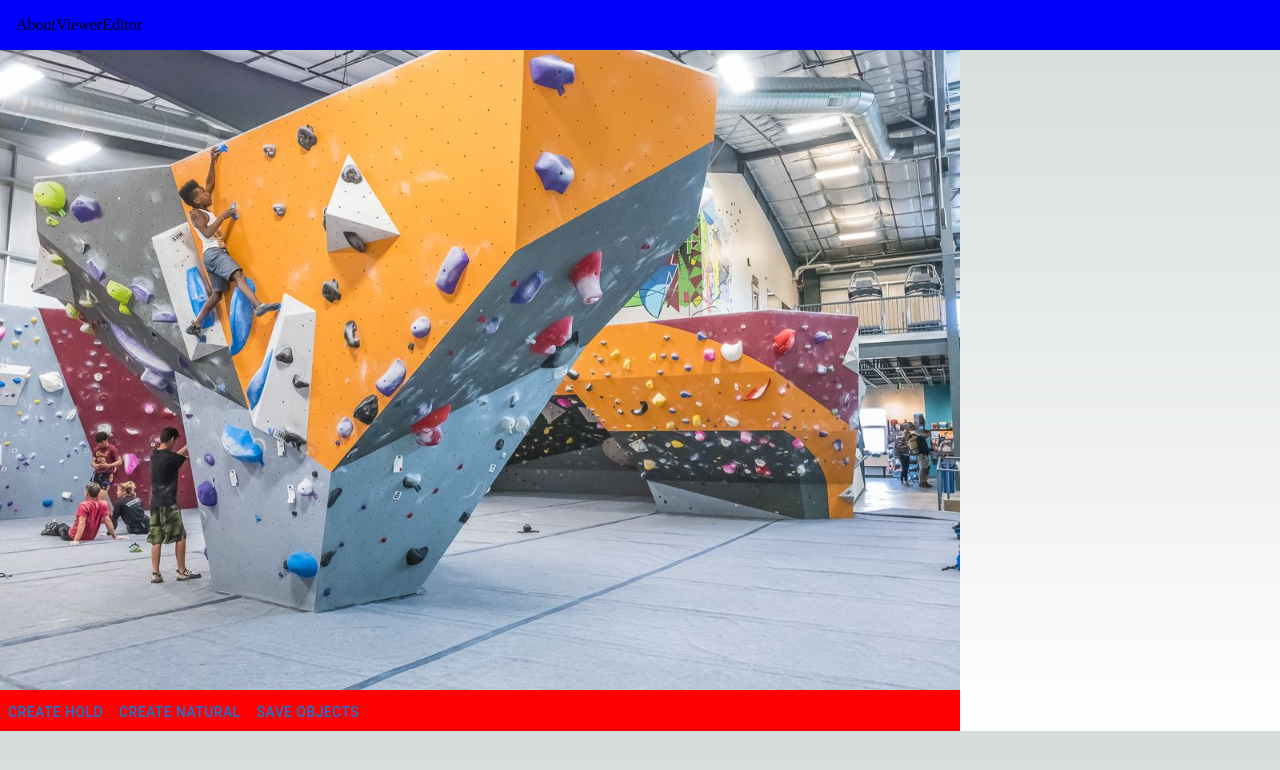
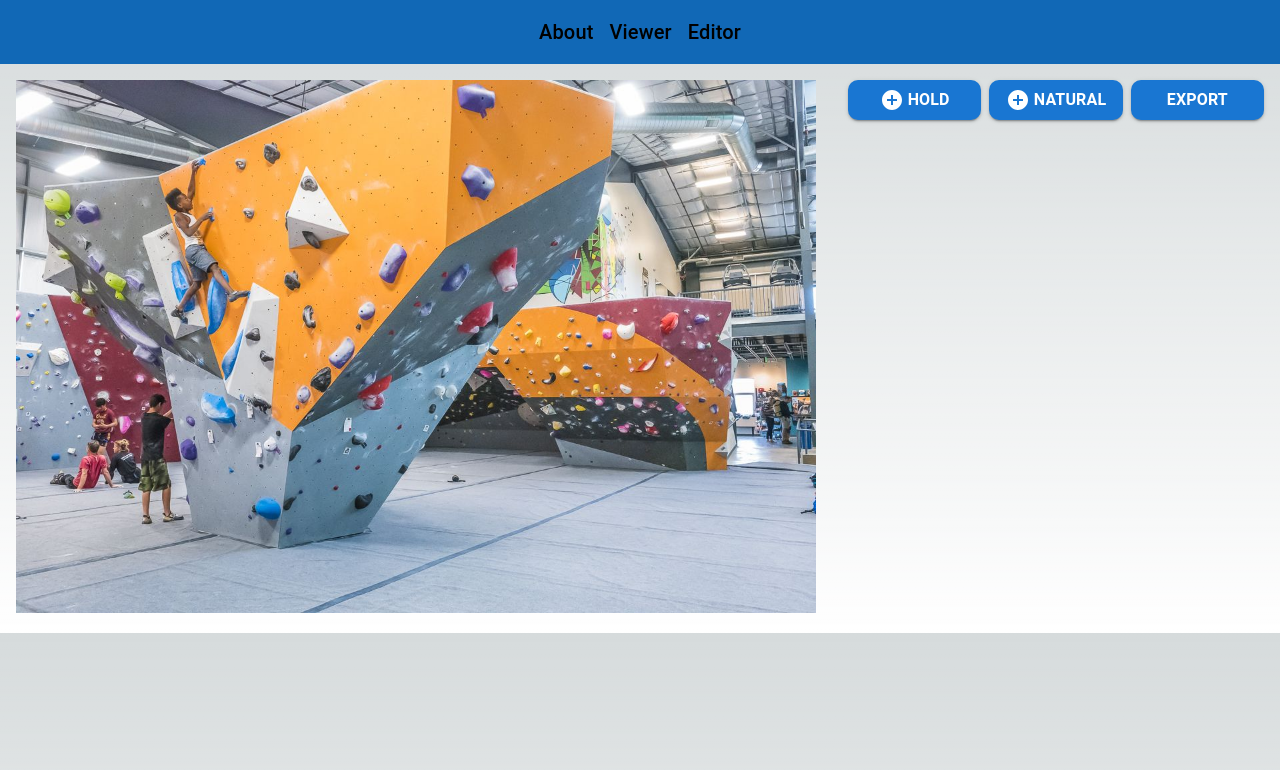
Before and after one commit to tayydev/digital-tape, a Next.js app: page /editor in a window 1280 px wide. Shown: the top 770 px of the page. Built offline with nearby package versions, Linux system fonts and the light colour scheme.

Commit message:
hi whitt

```diff
--- a/package.json
+++ b/package.json
@@ -12,6 +12,7 @@
     "@emotion/cache": "^11.11.0",
     "@emotion/react": "^11.11.4",
     "@emotion/styled": "^11.11.5",
+    "@mui/icons-material": "^5.15.15",
     "@mui/material": "^5.15.15",
     "@mui/material-nextjs": "^5.15.11",
     "@mui/styled-engine-sc": "^6.0.0-alpha.18",
--- a/src/app/editor/editor.tsx
+++ b/src/app/editor/editor.tsx
@@ -1,25 +1,35 @@
 'use client'
 
-import React, { useState } from "react";
+import React, {useEffect, useState} from "react";
 import Stack from "@mui/material/Stack";
 
 import {ClimbingRoute, defaultRoute} from "@/app/editor/climbingRoute";
 import ImageEditor from "@/app/editor/imageEditor";
 import HoldEditor from "@/app/editor/holdEditor";
 import {Box} from "@mui/system";
-import CheecheeDraggable from "@/app/editor/cheecheeDraggable";
-import ImageWithOverlay from "@/app/editor/cheecheeDraggable";
-import DragWithOverlay from "@/app/editor/draggingPercentage";
 
-const myImage = "/resources/MOCK_rock_wall.jpg";
+// This function sets up a confirmation dialog when the user attempts to leave the page.
+export const useConfirmOnPageExit = (message: string) => {
+    useEffect(() => {
+        const handleBeforeUnload = (event: BeforeUnloadEvent): string | void => {
+            event.returnValue = message;
+            return message;
+        };
 
-interface ObjectData {
-    id: number;
-    x: number;
-    y: number;
-}
+        window.addEventListener("beforeunload", handleBeforeUnload);
+
+        // Cleanup function to remove the event listener when the component unmounts
+        return () => {
+            window.removeEventListener("beforeunload", handleBeforeUnload);
+        };
+    }, [message]); // Dependency on 'message' so it updates if message changes
+};
+
 
 function RouteEditor() {
+    //TODO: Re-enable in production app
+    // useConfirmOnPageExit("You have unsaved changes. Are you sure you want to leave?", true);
+
     const [route, setRoute]: [ClimbingRoute, (value: (((prevState: ClimbingRoute) => ClimbingRoute) | ClimbingRoute)) => void] = useState<ClimbingRoute>(
         defaultRoute
     );
@@ -29,14 +39,14 @@ function RouteEditor() {
 
     return <>
         <Stack direction={"row"}>
-            <Box style={{width: "75%", backgroundColor: "red"}}>
+            <Box style={{width: "65%"}} padding={"1rem"}>
                 <ImageEditor
                     routeState={[route, setRoute]}
                     highlightedState={[highlightedHold, setHighlightedHold]}
                     selectedState={[selectedHold, setSelectedHold]}
                 />
             </Box>
-            <Box style={{width: "25%"}}>
+            <Box style={{width: "35%"}}>
                 <HoldEditor
                     routeState={[route, setRoute]}
                     highlightedState={[highlightedHold, setHighlightedHold]}
--- a/src/app/editor/holdEditor.tsx
+++ b/src/app/editor/holdEditor.tsx
@@ -1,9 +1,12 @@
-import {ClimbingRoute, HoldData} from "@/app/editor/climbingRoute";
+import {ClimbingRoute, HoldData, NaturalData} from "@/app/editor/climbingRoute";
 import Stack from "@mui/material/Stack";
 import {useEffect, useState} from "react";
 import {Box} from "@mui/system";
-import {TextField, Typography} from "@mui/material";
+import {Button, Typography} from "@mui/material";
 import {lightenHexColor, offBlack, selectColor} from "@/app/theme";
+import AddCircleIcon from '@mui/icons-material/AddCircle';
+import {v4 as uuidv4} from "uuid";
+import {saveAs} from "file-saver";
 
 interface HoldEditorProps {
     routeState: [ClimbingRoute, (value: (((prevState: ClimbingRoute) => ClimbingRoute) | ClimbingRoute)) => void]
@@ -24,7 +27,76 @@ export default function HoldEditor(props: HoldEditorProps) {
         setUnownedHolds(unowned)
     }, [route]);
 
+    function saveObjects() {
+        const blob = new Blob([JSON.stringify(route)], {type: "text/plain;charset=utf-8"});
+        saveAs(blob, `${route.name}.json`);
+    };
+
+    function createHold(x:number = 50, y: number = 50): HoldData { // these are percentages
+        const newHold: HoldData = {
+            id: uuidv4(),
+            x: x,
+            y: y,
+        }
+        setRoute(
+            {
+                ...route,
+                holds: [...route.holds, newHold]
+            }
+        )
+        return newHold;
+    };
+
+    function createNatural(){
+        // Create a natural hold which contains two holds with a line between them
+        const hold1id: HoldData = createHold(45, 50)
+        const hold2id: HoldData = createHold(55, 50)
+
+        const newNatural: NaturalData = {
+            id: uuidv4(),
+            hold1id: hold1id.id,
+            hold2id: hold2id.id,
+        }
+
+        setRoute(
+            // both holds and naturals are arrays, so we need to spread the existing
+            // arrays and add the new hold and natural
+
+            // because of the way state works in react, even though we call setRoute 3 times,
+            // it only updates during the last call
+            {
+                ...route,
+                holds: [...route.holds, hold1id, hold2id],
+                naturals: [...route.naturals, newNatural]
+            }
+        )
+    }
+
+
     return <Stack spacing={1} padding={'1rem'} style={{width: "100%"}}>
+        <Stack direction={"row"} spacing={1} height={"2.5rem"}>
+            <Button
+                onClick={() => createHold()}
+                variant="contained" style={{fontWeight: "bold", borderRadius: "10px", width: "33%"}}>
+                <Stack direction={"row"} spacing={0.5}>
+                    <AddCircleIcon/>
+                    <Typography fontWeight={"bold"}>Hold</Typography>
+                </Stack>
+            </Button>
+            <Button
+                onClick={() => createNatural()}
+                variant="contained" style={{fontWeight: "bold", borderRadius: "10px", width: "33%"}}>
+                <Stack direction={"row"} spacing={0.5}>
+                    <AddCircleIcon/>
+                    <Typography fontWeight={"bold"}>Natural</Typography>
+                </Stack>
+            </Button>
+            <Button
+                onClick={() => saveObjects()}
+                variant="contained" style={{fontWeight: "bold", borderRadius: "10px", width: "33%"}}>
+                <Typography fontWeight={"bold"}>Export</Typography>
+            </Button>
+        </Stack>
         {unownedHolds.toSorted((a, b) => a.id.localeCompare(b.id)).map(hold =>
             <SingleHold
                 name={hold.id.substring(0, 4)}
--- a/src/app/editor/imageEditor.tsx
+++ b/src/app/editor/imageEditor.tsx
@@ -1,6 +1,6 @@
 import {saveAs} from "file-saver";
 import Draggable from "react-draggable";
-import React, { useRef, useEffect, useState } from 'react';
+import React, {useRef, useEffect, useState, LegacyRef} from 'react';
 import {ClimbingRoute, HoldData, NaturalData} from "@/app/editor/climbingRoute";
 import { v4 as uuidv4 } from 'uuid';
 import {AtRule} from "csstype";
@@ -67,50 +67,6 @@ export default function ImageEditor(props: ImageEditorProps) {
         console.log(route.holds)
     };
 
-    function createHold(x:number = 50, y: number = 50): HoldData { // these are percentages
-        const newHold: HoldData = {
-            id: uuidv4(),
-            x: x,
-            y: y,
-        }
-        setRoute(
-            {
-                ...route,
-                holds: [...route.holds, newHold]
-            }
-        )
-        return newHold;
-    };
-
-    function createNatural(){
-        // Create a natural hold which contains two holds with a line between them
-        const hold1id: HoldData = createHold(45, 50)
-        const hold2id: HoldData = createHold(55, 50)
-
-        const newNatural: NaturalData = {
-            id: uuidv4(),
-            hold1id: hold1id.id,
-            hold2id: hold2id.id,
-        }
-
-        setRoute(
-            // both holds and naturals are arrays, so we need to spread the existing
-            // arrays and add the new hold and natural
-
-            // because of the way state works in react, even though we call setRoute 3 times,
-            // it only updates during the last call
-            {
-                ...route,
-                holds: [...route.holds, hold1id, hold2id],
-                naturals: [...route.naturals, newNatural]
-            }
-        )
-    }
-
-    const saveObjects = () => {
-        const blob = new Blob([JSON.stringify(route)], {type: "text/plain;charset=utf-8"});
-        saveAs(blob, `${route.name}.json`);
-    };
 
     function selectedHandler(id: string): string{
         if (selected === id){
@@ -145,7 +101,7 @@ export default function ImageEditor(props: ImageEditorProps) {
         </svg>
             <div style={{ position: 'relative', width: '100%', height: 'auto'}}>
                 <img
-                    ref={ref}
+                    ref={ref as LegacyRef<HTMLImageElement>}
                     src={route.image}
                     alt={route.name}
                     style={{width: '100%', height: 'auto'}}
@@ -198,9 +154,6 @@ export default function ImageEditor(props: ImageEditorProps) {
                     );
                 })}
             </div>
-            <Button onClick={() => createHold()}>Create Hold</Button>
-            <Button onClick={createNatural}>Create Natural</Button>
-            <Button onClick={saveObjects}>Save Objects</Button>
         </div>
     );
 }
--- a/src/app/navbar.tsx
+++ b/src/app/navbar.tsx
@@ -1,17 +1,28 @@
+import {lightenHexColor, selectColor} from "@/app/theme";
+import Stack from "@mui/material/Stack";
+import {Typography} from "@mui/material";
 import Link from "next/link";
 
 export default function Navbar() {
     return (
-        <nav style={{ background: "blue", padding: "1rem" }}>
+        <nav style={{ background: lightenHexColor(selectColor, -0.3), padding: "1rem" }}>
+            <Stack direction="row" justifyContent="center" spacing={2}>
                 <Link href="/">
+                    <Typography variant={"h6"}>
                         About
+                    </Typography>
                 </Link>
-            <Link href={"/viewer"}>
+                <Link href="/viewer">
+                    <Typography variant={"h6"}>
                         Viewer
+                    </Typography>
                 </Link>
-            <Link href={"/editor"}>
+                <Link href="/editor">
+                    <Typography variant={"h6"}>
                         Editor
+                    </Typography>
                 </Link>
+            </Stack>
         </nav>
     );
 };
```
Also changed, not shown: 1 other file (tests, documents, lock files or other folders). Lines whose indentation alone changed are shown as unchanged.
